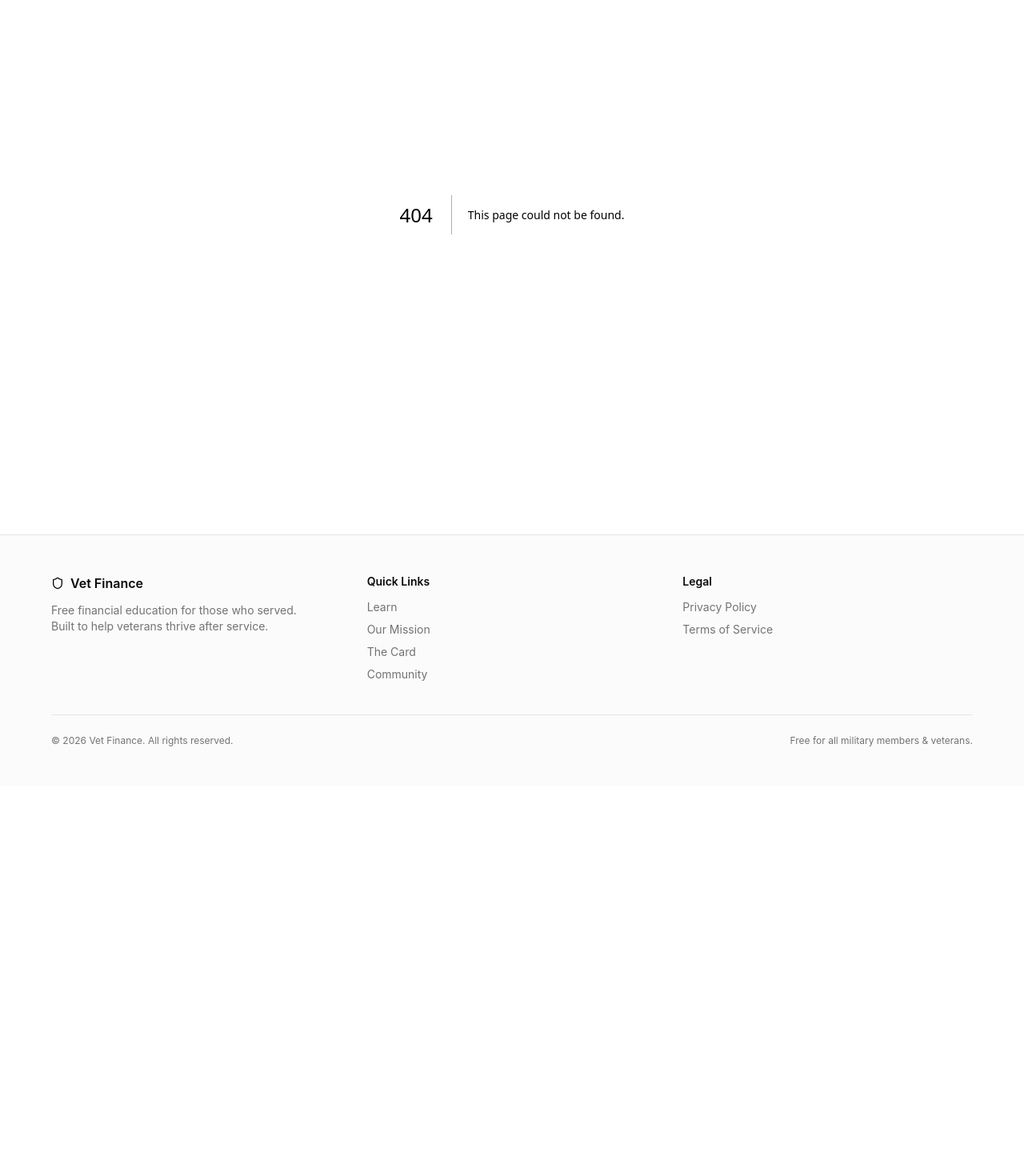
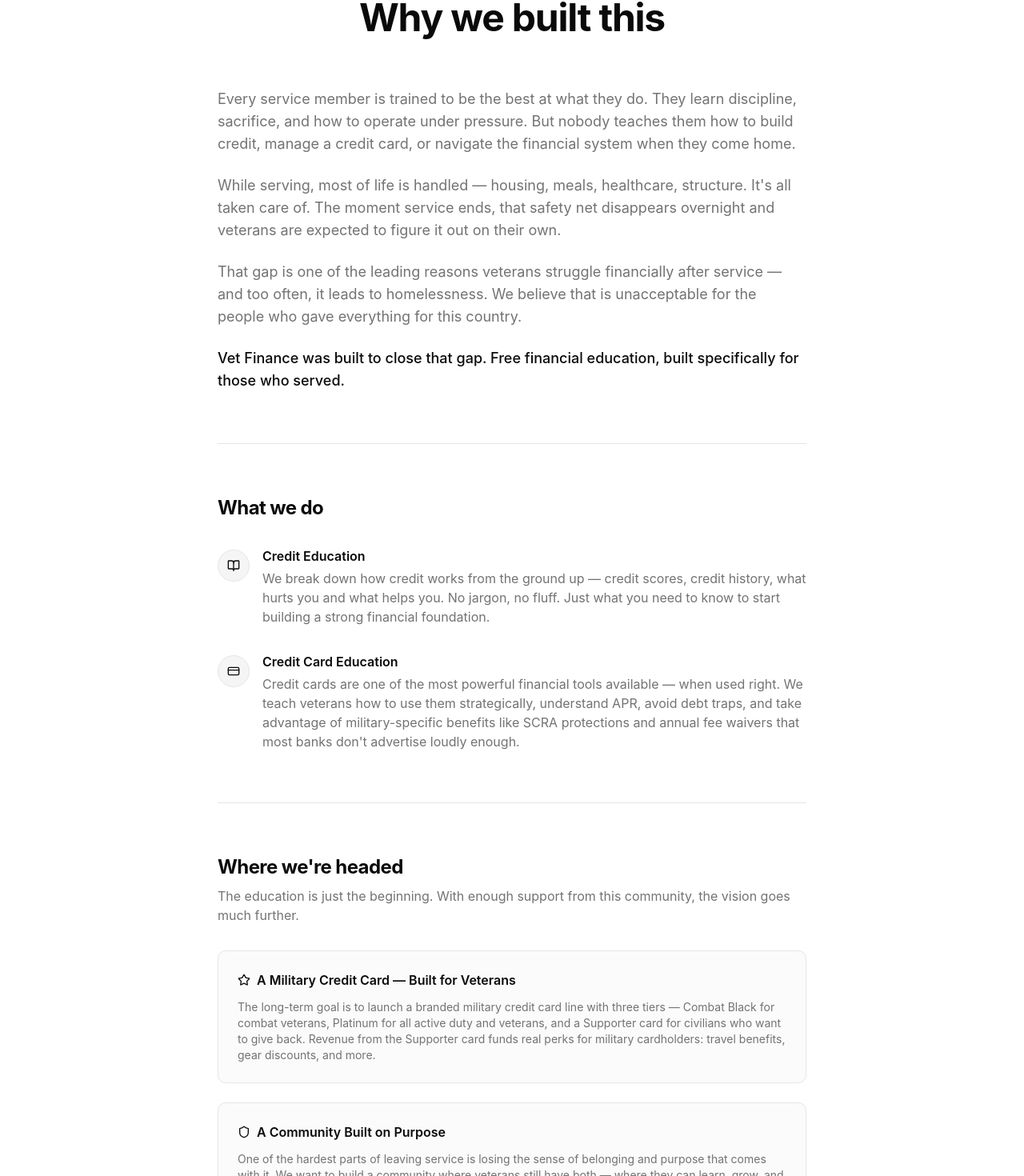
Before and after one commit to DavidAVargas/vet-finance, a Next.js app: page /mission in a window 1280 px wide. Before the commit this address had no page. Shown: the part 197-1667 px from the top of the page at 80% size. Before the commit the page ends 1179 px from the top, so only its background shows below. Built offline with nearby package versions, Linux system fonts and the light colour scheme.

Commit message:
Add Our Mission page

```diff
--- /dev/null
+++ b/app/mission/page.tsx
@@ -0,0 +1,140 @@
+import { Shield, BookOpen, CreditCard, Star } from "lucide-react";
+
+export default function MissionPage() {
+  return (
+    <div className="mx-auto max-w-3xl px-4 py-20">
+
+      {/* Header */}
+      <div className="mb-16 text-center">
+        <div className="mb-4 inline-flex items-center gap-2 rounded-full border border-border bg-muted px-4 py-1.5 text-sm text-muted-foreground">
+          <Shield className="size-3.5" />
+          <span>Our Mission</span>
+        </div>
+        <h1 className="text-4xl font-bold tracking-tight text-foreground sm:text-5xl">
+          Why we built this
+        </h1>
+      </div>
+
+      {/* Story */}
+      <div className="flex flex-col gap-6 text-lg text-muted-foreground">
+        <p>
+          Every service member is trained to be the best at what they do.
+          They learn discipline, sacrifice, and how to operate under pressure.
+          But nobody teaches them how to build credit, manage a credit card,
+          or navigate the financial system when they come home.
+        </p>
+        <p>
+          While serving, most of life is handled — housing, meals, healthcare,
+          structure. It&apos;s all taken care of. The moment service ends,
+          that safety net disappears overnight and veterans are expected to
+          figure it out on their own.
+        </p>
+        <p>
+          That gap is one of the leading reasons veterans struggle financially
+          after service — and too often, it leads to homelessness. We believe
+          that is unacceptable for the people who gave everything for this country.
+        </p>
+        <p className="font-medium text-foreground">
+          Vet Finance was built to close that gap. Free financial education,
+          built specifically for those who served.
+        </p>
+      </div>
+
+      {/* Divider */}
+      <div className="my-16 border-t border-border" />
+
+      {/* What we do */}
+      <div className="mb-16">
+        <h2 className="mb-8 text-2xl font-bold tracking-tight text-foreground">
+          What we do
+        </h2>
+        <div className="flex flex-col gap-8">
+          <div className="flex gap-4">
+            <div className="mt-1 flex size-10 shrink-0 items-center justify-center rounded-full border border-border bg-muted">
+              <BookOpen className="size-4 text-foreground" />
+            </div>
+            <div>
+              <h3 className="font-semibold text-foreground">Credit Education</h3>
+              <p className="mt-1 text-muted-foreground">
+                We break down how credit works from the ground up — credit
+                scores, credit history, what hurts you and what helps you.
+                No jargon, no fluff. Just what you need to know to start
+                building a strong financial foundation.
+              </p>
+            </div>
+          </div>
+
+          <div className="flex gap-4">
+            <div className="mt-1 flex size-10 shrink-0 items-center justify-center rounded-full border border-border bg-muted">
+              <CreditCard className="size-4 text-foreground" />
+            </div>
+            <div>
+              <h3 className="font-semibold text-foreground">Credit Card Education</h3>
+              <p className="mt-1 text-muted-foreground">
+                Credit cards are one of the most powerful financial tools
+                available — when used right. We teach veterans how to use
+                them strategically, understand APR, avoid debt traps, and
+                take advantage of military-specific benefits like SCRA
+                protections and annual fee waivers that most banks don&apos;t
+                advertise loudly enough.
+              </p>
+            </div>
+          </div>
+        </div>
+      </div>
+
+      {/* Divider */}
+      <div className="my-16 border-t border-border" />
+
+      {/* Future plans */}
+      <div>
+        <h2 className="mb-2 text-2xl font-bold tracking-tight text-foreground">
+          Where we&apos;re headed
+        </h2>
+        <p className="mb-8 text-muted-foreground">
+          The education is just the beginning. With enough support from this
+          community, the vision goes much further.
+        </p>
+
+        <div className="flex flex-col gap-6">
+          <div className="rounded-lg border border-border bg-muted/40 p-6">
+            <div className="mb-3 flex items-center gap-2">
+              <Star className="size-4 text-foreground" />
+              <h3 className="font-semibold text-foreground">A Military Credit Card — Built for Veterans</h3>
+            </div>
+            <p className="text-sm text-muted-foreground">
+              The long-term goal is to launch a branded military credit card
+              line with three tiers — Combat Black for combat veterans,
+              Platinum for all active duty and veterans, and a Supporter card
+              for civilians who want to give back. Revenue from the Supporter
+              card funds real perks for military cardholders: travel benefits,
+              gear discounts, and more.
+            </p>
+          </div>
+
+          <div className="rounded-lg border border-border bg-muted/40 p-6">
+            <div className="mb-3 flex items-center gap-2">
+              <Shield className="size-4 text-foreground" />
+              <h3 className="font-semibold text-foreground">A Community Built on Purpose</h3>
+            </div>
+            <p className="text-sm text-muted-foreground">
+              One of the hardest parts of leaving service is losing the sense
+              of belonging and purpose that comes with it. We want to build
+              a community where veterans still have both — where they can
+              learn, grow, and help each other succeed beyond the uniform.
+            </p>
+          </div>
+        </div>
+
+        <p className="mt-8 text-center text-sm text-muted-foreground">
+          None of this happens without the support of veterans, military
+          families, and people who believe in this mission.{" "}
+          <span className="font-medium text-foreground">
+            We&apos;re just getting started.
+          </span>
+        </p>
+      </div>
+
+    </div>
+  );
+}
```
